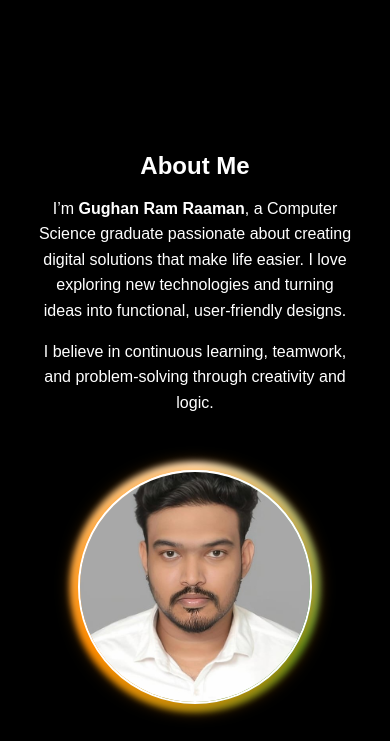
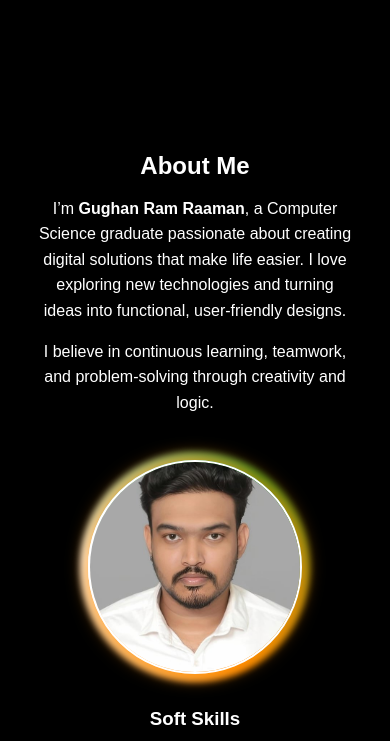
Before and after one commit to Gughan-Dexter/portfolio, a plain HTML site: page index.html in a window 390 px wide. Shown: the part 317-1058 px from the top of the page. Drawn offline with Linux system fonts and the light colour scheme.

Commit message:
Fixed mobile centering and responsive layout

```diff
--- a/style.css
+++ b/style.css
@@ -3,7 +3,6 @@ Portfolio of Gughan Ram Raaman
 Theme: Inspired by the Indian Tricolor 🇮🇳
 Design: Minimal • Smooth • Responsive
 ========================================================= */
-
 
 body {
   font-family: Arial, sans-serif;
@@ -124,7 +123,7 @@ h1, h2, h3, p {
   height: 330px;
   border-radius: 50%;
   background: conic-gradient(from 0deg, darkorange, white, forestgreen, darkorange);
-  animation: spin 3s linear infinite;
+  animation: spin 3.5s linear infinite;
   z-index: 0;
   filter: blur(3px);
 }
@@ -299,26 +298,40 @@ footer p {
   margin: 4px 0;
   letter-spacing: 0.3px;
 }
-/*====response fix====*/
+
+/* =====Responsive Fixes===== */
+
+/* Tablets & Smaller Screens */
 @media (max-width: 900px) {
   .about-section {
     grid-template-columns: 1fr;
     text-align: center;
+    gap: 30px;
+  }
+
+  .about-text, .about-skills {
+    margin: 0 auto;
+    padding: 0 10px;
+  }
+
+  .about-photo {
+    margin: 0 auto;
   }
 
   .about-photo::before {
-    width: 250px;
-    height: 250px;
+    width: 270px;
+    height: 270px;
   }
 
   .about-photo img {
-    width: 230px;
-    height: 230px;
+    width: 250px;
+    height: 250px;
   }
 
   .container {
     flex-direction: column;
     align-items: center;
+    text-align: center;
   }
 
   .nav ul {
@@ -328,9 +341,36 @@ footer p {
   }
 }
 
+/* Phones */
 @media (max-width: 600px) {
   .hero-content h2 {
     font-size: 1.8rem;
+  }
+
+  .about-section,
+  .about-text,
+  .about-photo,
+  .about-skills {
+    display: flex;
+    flex-direction: column;
+    align-items: center;
+    justify-content: center;
+    text-align: center;
+    margin: 0 auto;
+    padding: 0;
+  }
+
+  .about-photo::before {
+    width: 230px;
+    height: 230px;
+    margin: 0 auto;
+  }
+
+  .about-photo img {
+    width: 210px;
+    height: 210px;
+    display: block;
+    margin: 0 auto;
   }
 
   .skills-grid, .projects-grid {
```
